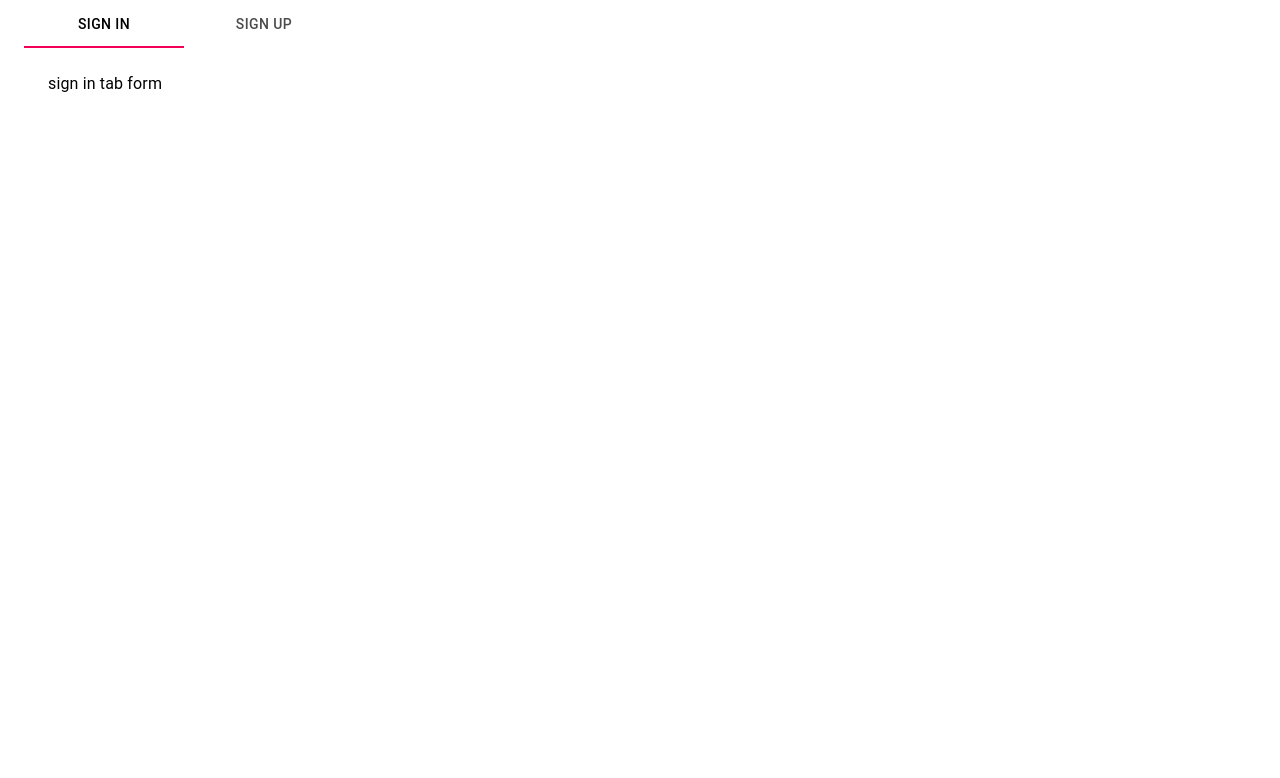
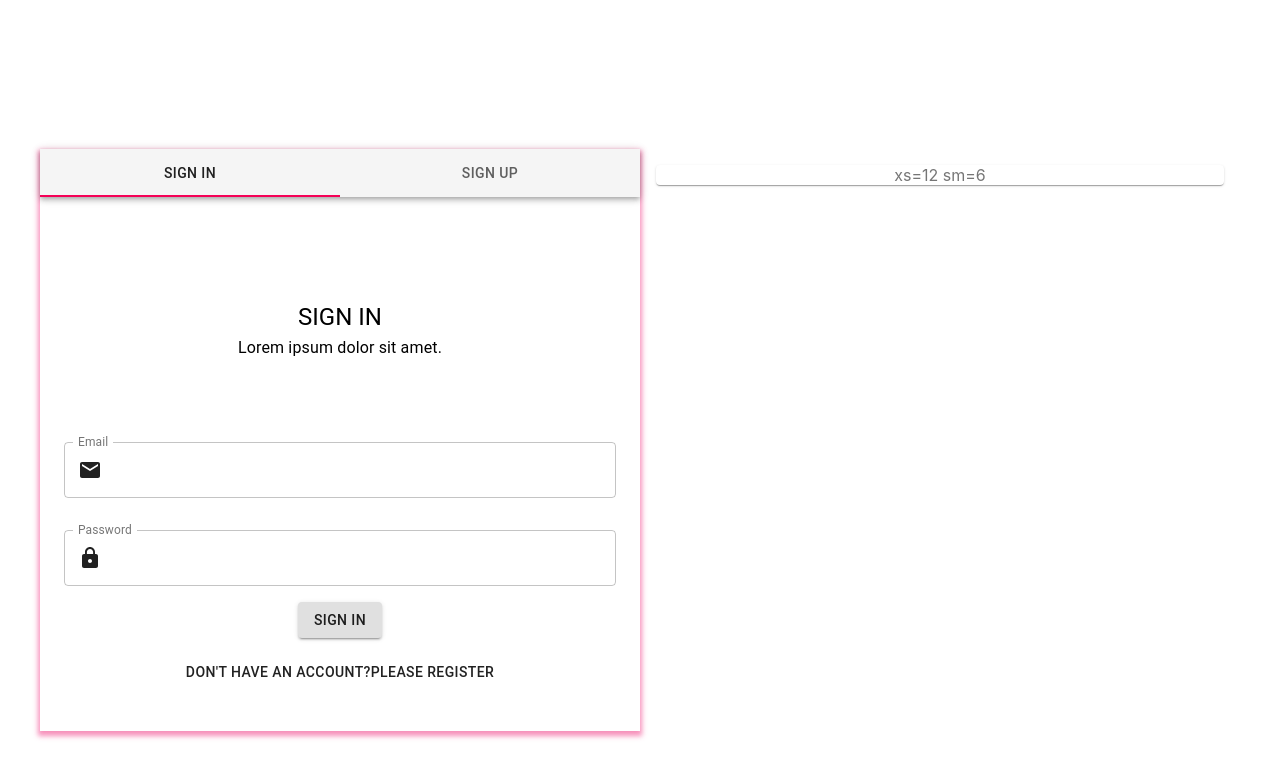
Before and after one commit to shahriar-nafee/techforing, a React (Create React App) app: page / in a window 1280 px wide. Shown: the top 778 px of the page. Built offline with nearby package versions, Linux system fonts and the light colour scheme.

Commit message:
signin and signout

```diff
--- a/src/App.js
+++ b/src/App.js
@@ -1,11 +1,13 @@
+import { Provider } from "react-redux";
 import "./App.css";
 import Main from "./Main";
+import { store } from "./_redux/store";
 
 function App() {
   return (
-    <div>
+    <Provider store={store}>
       <Main />
-    </div>
+    </Provider>
   );
 }
 
--- a/src/Main.js
+++ b/src/Main.js
@@ -1,15 +1,23 @@
 import React from "react";
-import { BrowserRouter as Router, Switch, Route } from "react-router-dom";
+import { useSelector } from "react-redux";
+import {
+  BrowserRouter as Router,
+  Routes,
+  Route,
+  Navigate,
+} from "react-router-dom";
 import Home from "./pages/Home";
 import Login from "./pages/Login";
 
 function Main() {
+  const { token } = useSelector((state) => state.auth);
   return (
     <Router>
-      <Switch>
-        <Route exact path="/" component={Login} />
-        <Route path="/home" component={Home} />
-      </Switch>
+      <Routes>
+        <Route path="/" element={<Login />} />
+        <Route path="/home" element={<Home />} />
+        <Route path="*" element={<Navigate to={token ? "/home" : "/"} />} />
+      </Routes>
     </Router>
   );
 }
--- /dev/null
+++ b/src/_redux/store.js
@@ -0,0 +1,8 @@
+import { configureStore } from "@reduxjs/toolkit";
+import AuthReducer from "../pages/features/AuthSlice";
+
+export const store = configureStore({
+  reducer: {
+    auth: AuthReducer,
+  },
+});
--- a/src/pages/Login.js
+++ b/src/pages/Login.js
@@ -1,14 +1,12 @@
 import React from "react";
 import PropTypes from "prop-types";
 import { makeStyles } from "@material-ui/core/styles";
-import AppBar from "@material-ui/core/AppBar";
 import Tabs from "@material-ui/core/Tabs";
 import Tab from "@material-ui/core/Tab";
-import Typography from "@material-ui/core/Typography";
 import Box from "@material-ui/core/Box";
 import SignIn from "./components/SignIn";
 import SignUp from "./components/SignUp";
-import { Container } from "@material-ui/core";
+import { AppBar, Grid, Paper } from "@material-ui/core";
 
 function TabPanel(props) {
   const { children, value, index, ...other } = props;
@@ -21,11 +19,7 @@ function TabPanel(props) {
       aria-labelledby={`simple-tab-${index}`}
       {...other}
     >
-      {value === index && (
-        <Box p={3}>
-          <Typography>{children}</Typography>
-        </Box>
-      )}
+      {value === index && <Box p={3}>{children}</Box>}
     </div>
   );
 }
@@ -45,8 +39,21 @@ function a11yProps(index) {
 
 const useStyles = makeStyles((theme) => ({
   root: {
-    // flexGrow: 1,
+    flexGrow: "1",
+    height: "100vh",
+    display: "flex",
+    alignItems: "center",
+    margin: theme.spacing(5),
     backgroundColor: theme.palette.background.paper,
+  },
+  border: {
+    backgroundColor: "light",
+    boxShadow: "0 3px 5px 2px rgba(244, 112, 166, 0.77)",
+  },
+  paper: {
+    textAlign: "center",
+    color: theme.palette.text.secondary,
+    margin: theme.spacing(2),
   },
 }));
 
@@ -60,24 +67,38 @@ export default function Login() {
 
   return (
     <div className={classes.root}>
-      {/* <AppBar position="static"> */}
-      <Container maxWidth="lg">
+      <Grid container>
+        <Grid
+          item
+          xs={12}
+          sm={6}
+          container
+          justifyContent="center"
+          className={classes.border}
+        >
+          <AppBar position="static" color="default">
             <Tabs
               value={value}
               onChange={handleChange}
               aria-label="simple tabs example"
+              // className={classes.paper}
+              variant="fullWidth"
             >
               <Tab label="SIGN IN" {...a11yProps(0)} />
               <Tab label="SIGN UP" {...a11yProps(1)} />
             </Tabs>
-        {/* </AppBar> */}
+          </AppBar>
           <TabPanel value={value} index={0}>
-          {<SignIn />}
+            <SignIn />
           </TabPanel>
           <TabPanel value={value} index={1}>
-          {<SignUp />}
+            <SignUp />
           </TabPanel>
-      </Container>
+        </Grid>
+        <Grid item xs={12} sm={6}>
+          <Paper className={classes.paper}>xs=12 sm=6</Paper>
+        </Grid>
+      </Grid>
     </div>
   );
 }
--- a/src/pages/components/SignIn.js
+++ b/src/pages/components/SignIn.js
@@ -1,11 +1,155 @@
-import React from "react";
+import {
+  Box,
+  Button,
+  Grid,
+  InputAdornment,
+  makeStyles,
+  TextField,
+  Typography,
+} from "@material-ui/core";
+import { Lock } from "@material-ui/icons";
+import Mail from "@material-ui/icons/Mail";
+import Alert from "@material-ui/lab/Alert";
+import React, { useEffect, useState } from "react";
+import { useDispatch, useSelector } from "react-redux";
+import { NavLink, useNavigate, useLocation } from "react-router-dom";
+import { loginUser } from "../features/AuthSlice";
 
-function SignIn() {
+const useStyles = makeStyles((theme) => ({
+  margin: {
+    marginTop: theme.spacing(2),
+    marginBottom: theme.spacing(2),
+  },
+  header: {
+    marginTop: theme.spacing(10),
+    marginBottom: theme.spacing(8),
+  },
+  typo: {
+    textAlign: "center",
+  },
+  warning: {
+    width: "100%",
+    "& > * + *": {
+      marginTop: theme.spacing(2),
+    },
+  },
+}));
+
+const SignIn = () => {
+  const classes = useStyles();
+  const dispatch = useDispatch();
+  const navigate = useNavigate();
+  const { userInfo, logInError, loading } = useSelector((state) => state.auth);
+
+  const [signinData, setSigninData] = useState({
+    email: "",
+    password: "",
+  });
+  const [warning, setWarning] = useState();
+
+  const handleSigninInput = (e) => {
+    const newData = { ...signinData };
+    newData[e.target.name] = e.target.value;
+    setSigninData(newData);
+  };
+
+  const handleSigninSubmit = async (e) => {
+    e.preventDefault();
+    try {
+      setWarning("");
+      await dispatch(loginUser(signinData));
+    } catch {}
+  };
+
+  useEffect(() => {
+    setWarning(logInError);
+  }, [logInError]);
+
+  useEffect(() => {
+    if (userInfo) {
+      navigate("/home");
+    }
+  }, [userInfo, navigate]);
+
+  // async function handleLogin(e) {
+  //   e.preventDefault();
+  //   console.log(loginData);
+  //   let result = await fetch("https://tf-practical.herokuapp.com/api/login/", {
+  //     method: "POST",
+  //     headers: {
+  //       "Content-Type": "application/json",
+  //     },
+  //     body: JSON.stringify(loginData),
+  //   });
+  //   result = await result.json();
+  //   localStorage.setItem("user-info", JSON.stringify(result));
+  //   navigate("/home");
+  // }
+
   return (
-    <div>
-      <div>sign in tab form</div>
-    </div>
+    <Grid>
+      <Box className={classes.header}>
+        <Typography className={classes.typo} variant="h5">
+          SIGN IN
+        </Typography>
+        <Typography className={classes.typo} variant="subtitle1">
+          Lorem ipsum dolor sit amet.
+        </Typography>
+      </Box>
+      {warning && (
+        <div className={classes.warning}>
+          <Alert variant="filled" severity="error">
+            {warning}
+          </Alert>
+        </div>
+      )}
+      <form onSubmit={handleSigninSubmit}>
+        <TextField
+          className={classes.margin}
+          label="Email"
+          id="email"
+          name="email"
+          onChange={(e) => handleSigninInput(e)}
+          variant="outlined"
+          fullWidth
+          InputProps={{
+            startAdornment: (
+              <InputAdornment position="start">
+                <Mail />
+              </InputAdornment>
+            ),
+          }}
+        />
+        <TextField
+          className={classes.margin}
+          label="Password"
+          type="password"
+          id="password"
+          name="password"
+          onChange={(e) => handleSigninInput(e)}
+          variant="outlined"
+          fullWidth
+          InputProps={{
+            startAdornment: (
+              <InputAdornment position="start">
+                <Lock />
+              </InputAdornment>
+            ),
+          }}
+        />
+        <Box textAlign="center">
+          <Button className={classes.typo} variant="contained" type="submit">
+            SIGN IN
+          </Button>
+        </Box>
+      </form>
+      <Box textAlign="center" className={classes.margin}>
+        <NavLink style={{ textDecoration: "none" }} to="/register">
+          <Button variant="text">Don't have an account?Please register</Button>
+        </NavLink>
+      </Box>
+    </Grid>
   );
-}
+};
 
 export default SignIn;
--- a/src/pages/components/SignUp.js
+++ b/src/pages/components/SignUp.js
@@ -1,7 +1,7 @@
 import React from "react";
 
 function SignUp() {
-  return <div>sign up</div>;
+  return <>sign up</>;
 }
 
 export default SignUp;
--- /dev/null
+++ b/src/pages/features/AuthSlice.js
@@ -0,0 +1,61 @@
+import { createAsyncThunk, createSlice } from "@reduxjs/toolkit";
+import axios from "axios";
+
+const initialState = {
+  token: localStorage.getItem("token")
+    ? JSON.parse(localStorage.getItem("token"))
+    : "",
+  loading: false,
+  signUpError: "",
+  logInError: "",
+  message: "",
+  userInfo: "",
+};
+
+export const loginUser = createAsyncThunk("loginuser", async (data) => {
+  const res = await axios.post(
+    "https://tf-practical.herokuapp.com/api/login/",
+    data
+  );
+
+  return res;
+});
+
+const AuthSlice = createSlice({
+  name: "auth",
+  initialState,
+  reducers: {
+    signoutUser: (state) => {
+      localStorage.removeItem("token");
+      state.token = "";
+      state.userInfo = "";
+      state.logInError = "";
+      state.signUpError = "";
+    },
+  },
+  extraReducers: {
+    [loginUser.fulfilled]: (state, action) => {
+      const { data } = action.payload;
+      console.log(data);
+      state.loading = false;
+      state.token = data.access;
+      if (data) {
+        state.userInfo = data.user;
+      }
+      localStorage.setItem("token", JSON.stringify(state.token));
+    },
+    [loginUser.pending]: (state) => {
+      state.loading = true;
+      state.logInError = "";
+    },
+    [loginUser.rejected]: (state) => {
+      state.loading = false;
+      state.logInError = "Invalid User name or Password";
+      state.message = "";
+    },
+  },
+});
+
+export const { signoutUser } = AuthSlice.actions;
+
+export default AuthSlice.reducer;
```
Also changed, not shown: package.json (+5 -2 lines), src/pages/components/AppBar.js (+21 -3 lines), 1 other file (tests, documents, lock files or other folders). Lines whose indentation alone changed are shown as unchanged.
